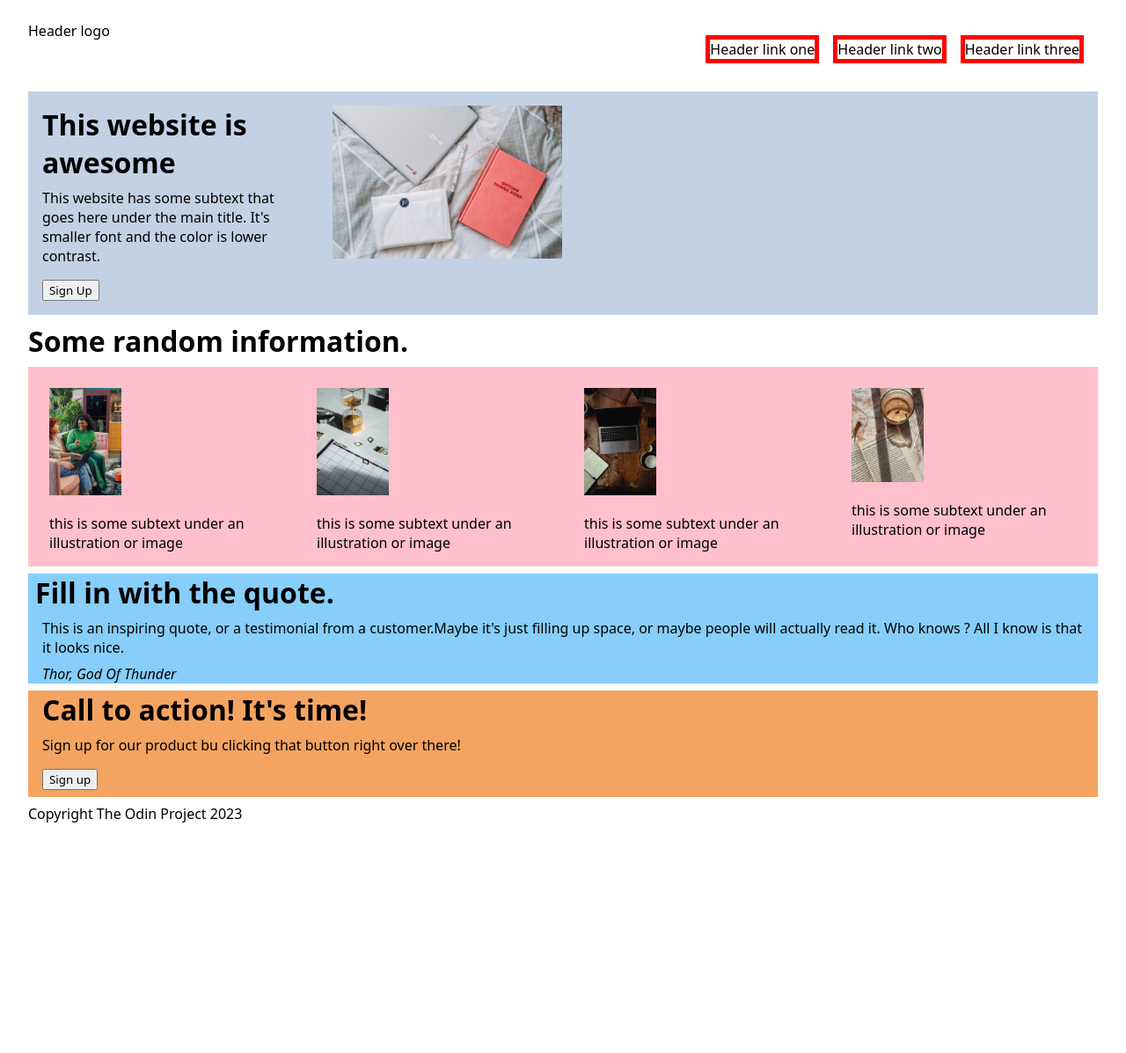
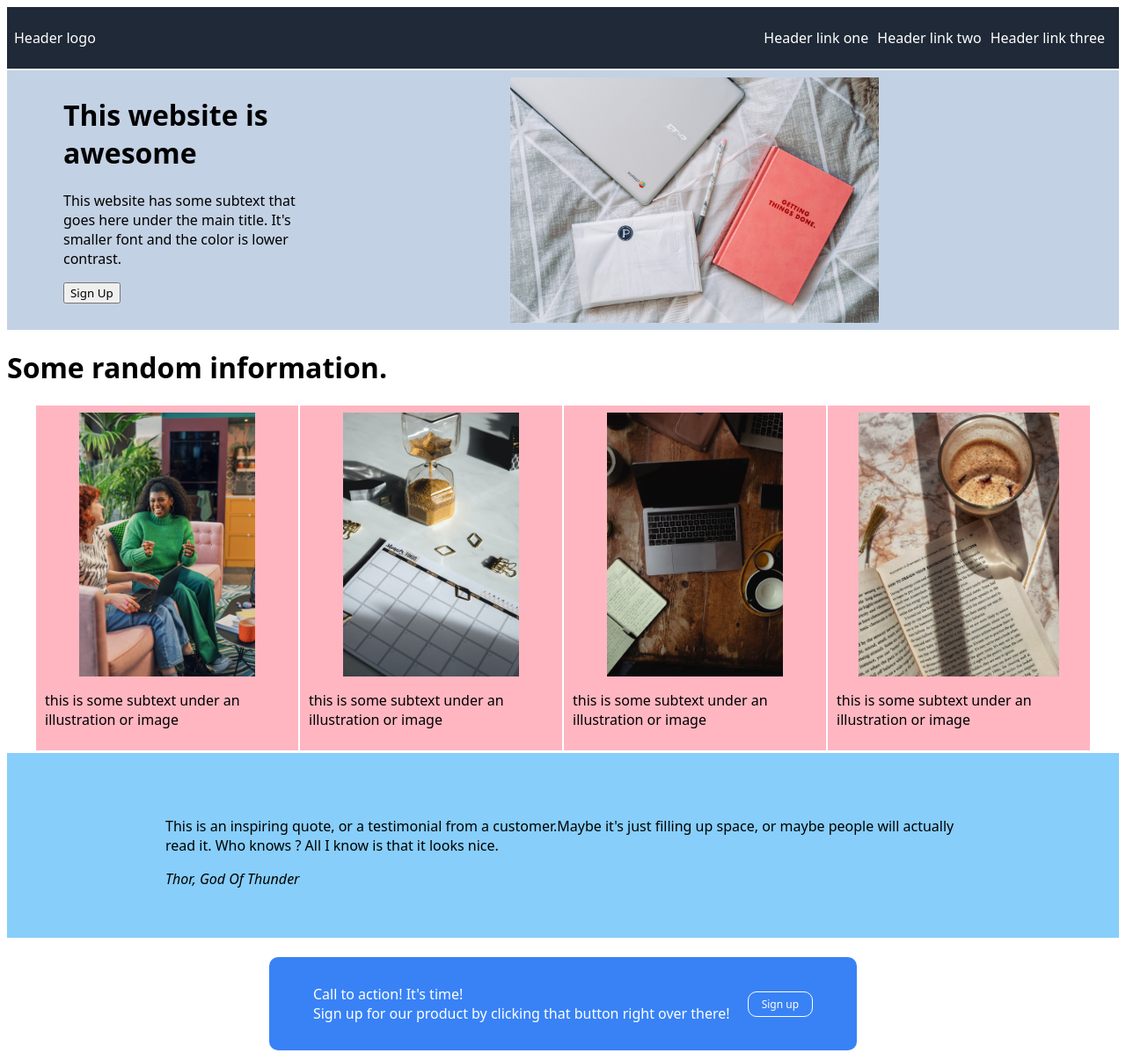
Before and after one commit to mdkwe/odin-landing_page, a plain HTML site: page index.html in a window 1280 px wide. Shown: the top 1197 px of the page at 88% size. Before the commit the page ends 952 px from the top, so only its background shows below. Drawn offline with Linux system fonts and the light colour scheme.

Commit message:
CSS' first complete version done

```diff
--- a/index.html
+++ b/index.html
@@ -34,7 +34,6 @@
                         </p>
                         <button>Sign Up</button>
                   </div>
-
                   <div class="part-two">
                         <img src="images/footer.jpg" alt="" width="50%">
                   </div>
@@ -77,7 +76,6 @@
             </div>
 
             <div class="testimonials">
-                  <h1>Fill in with the quote.</h1>
                   <blockquote>
                         <p>
                               This is an inspiring quote, or a testimonial from a customer.Maybe it's just filling up
@@ -90,13 +88,15 @@
             </div>
 
             <div class="call-to-action">
-                  <div>
-                        <h1>Call to action! It's time!</h1>
-                        <p>Sign up for our product bu clicking that button right over there!</p>
-                  </div>
+                  <div class="cta">
+                        <div>
+                              <p>Call to action! It's time!<br>
+                              Sign up for our product by clicking that button right over there!</p>
+                        </div>
 
-                  <div>
-                        <button>Sign up</button>
+                        <div>
+                              <button>Sign up</button>
+                        </div>
                   </div>
 
             </div>
@@ -105,7 +105,7 @@
 
       <!-- -->
       <footer>
-            <p>Copyright The Odin Project 2023 </p>
+            <p>Copyright The Odin Project 2023. Create with love by mdkwe. </p>
       </footer>
 </body>
 
--- a/style.css
+++ b/style.css
@@ -1,54 +1,141 @@
 * {
-    /*border: red 1px solid;
- */
   box-sizing: border-box;
-
-  padding: 8px auto;
-  margin: 8px;
-
   font-family: system-ui, -apple-system, BlinkMacSystemFont, 'Segoe UI', Roboto, Oxygen, Ubuntu, Cantarell, 'Open Sans', 'Helvetica Neue', sans-serif;
 }
 
 body {
+  padding: 8px auto;
+  margin-inline-start: 8px;
 
 }
 
-header{
+/* Header : Fixed nav. bar */
+header {
   display: flex;
   justify-content: space-between;
+  align-items: center;
+  background-color: #1F2937;
+  color: white;
+  padding: 0px 8px;
+  margin: 2px 0px;
 }
 
-ul {
+.navigation-bar>ul {
+  display: flex;
+  align-content: space-around;
   list-style-type: none;
-}
-.navigation-bar > ul {
-  display: flex;
+  padding: 8px;
 }
 
-ul > li {
-  border: red 5px solid;
+ul>li {
+  margin-left: 10px;
 }
 
-img {
-  width: 30%;
-}
+/* Header : Fixed nav. bar */
 
 .jumbotron {
   background-color: hsla(215, 39%, 79%, 0.805);
   display: flex;
+  padding: 8px 64px;
+}
+
+.jumbotron>.part-two {
+  display: flex;
+  justify-content: center;
+  align-items: center;
 }
 
 .gallery {
-  background-color: pink;
   display: flex;
+  flex-direction: row;
+  justify-content: space-around;
+  margin: 0 2em;
+  flex-wrap: wrap;
+}
+
+.gallery>div {
+  display: flex;
+  flex-direction: column;
+  justify-content: flex-end;
+  align-items: center;
+  padding: 8px 0px;
+  flex: 1 1 0px;
+  background-color: lightpink;
+  border: white solid 1px;
+}
+
+.gallery>div>div {
+  display: flex;
+  flex-direction: column;
+  justify-content: flex-end;
+  align-items: center;
+  padding: 0px 10px;
+}
+
+.gallery>div>div>img {
+  min-width: 10%;
+  width: auto;
+  height: 300px;
+}
+
+
+.testimonials {
+  background-color: lightskyblue;
+  padding: 20px;
+  margin: 2px 0px;
+}
+
+.testimonials>blockquote {
+  padding: 20px 120px;
+}
+
+.call-to-action {
+  display: flex;
+  flex-direction: row;
+  justify-content: center;
+  background-color: white;
+
 
 }
 
-.testimonials {
-  background-color: lightskyblue;
+.call-to-action>.cta {
+  padding: 5px 40px;
+  margin: 20px auto;
+  border-radius: 10px;
+
+  background-color: #3882F6;
+  color: white;
+
+  display: flex;
+  flex-direction: row;
+  justify-content: space-around;
+  align-items: center;
+
 }
 
+.call-to-action>.cta>div {
+  padding: 5px;
+  margin: 5px 5px;
+  display: flex;
+  flex-direction: row;
+  justify-content: space-around;
 
-.call-to-action {
-  background-color: sandybrown;
 }
+
+.call-to-action>.cta>div>button {
+  display: inline-block;
+  background-color: #3882F6;
+  border-radius: 10px;
+  border: 1px solid white;
+  color: white;
+  text-align: center;
+  font-size: 12px;
+  padding: 5px 15px;
+}
+
+footer{
+  border-top: #3882F6 1px solid ;
+  text-align: center;
+  color : #0a1c39 ;
+;
+}
```
